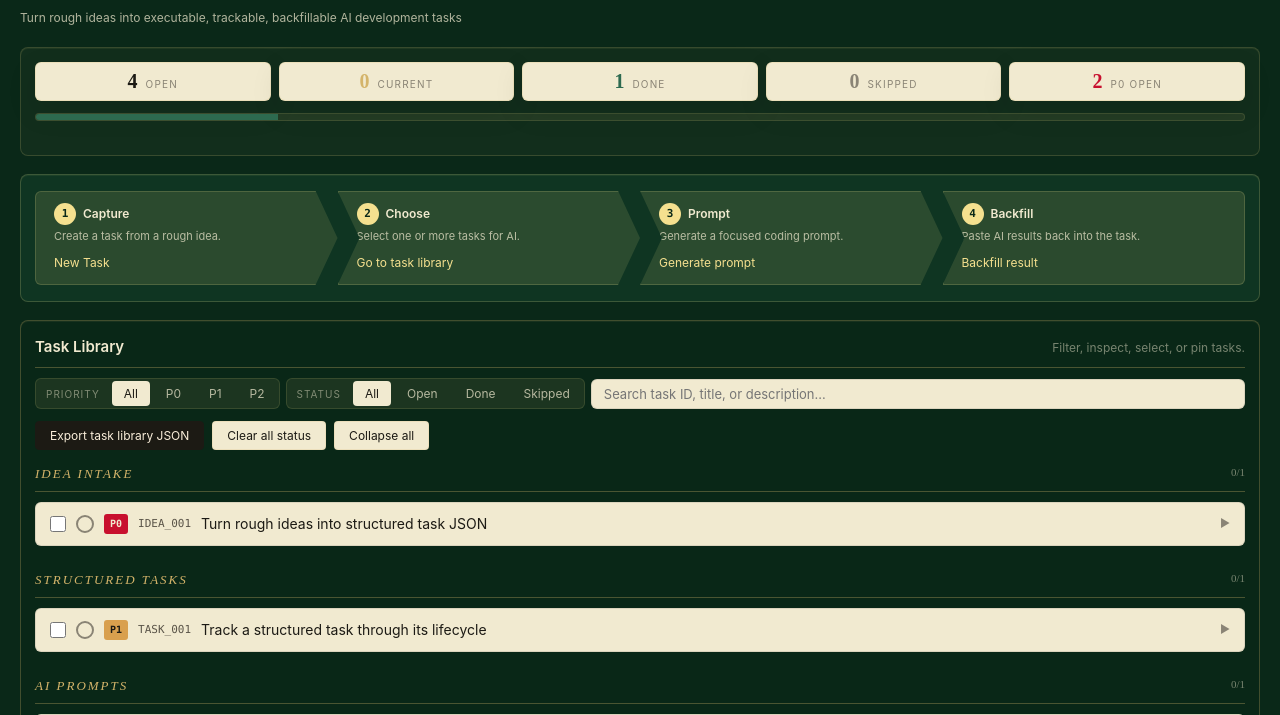
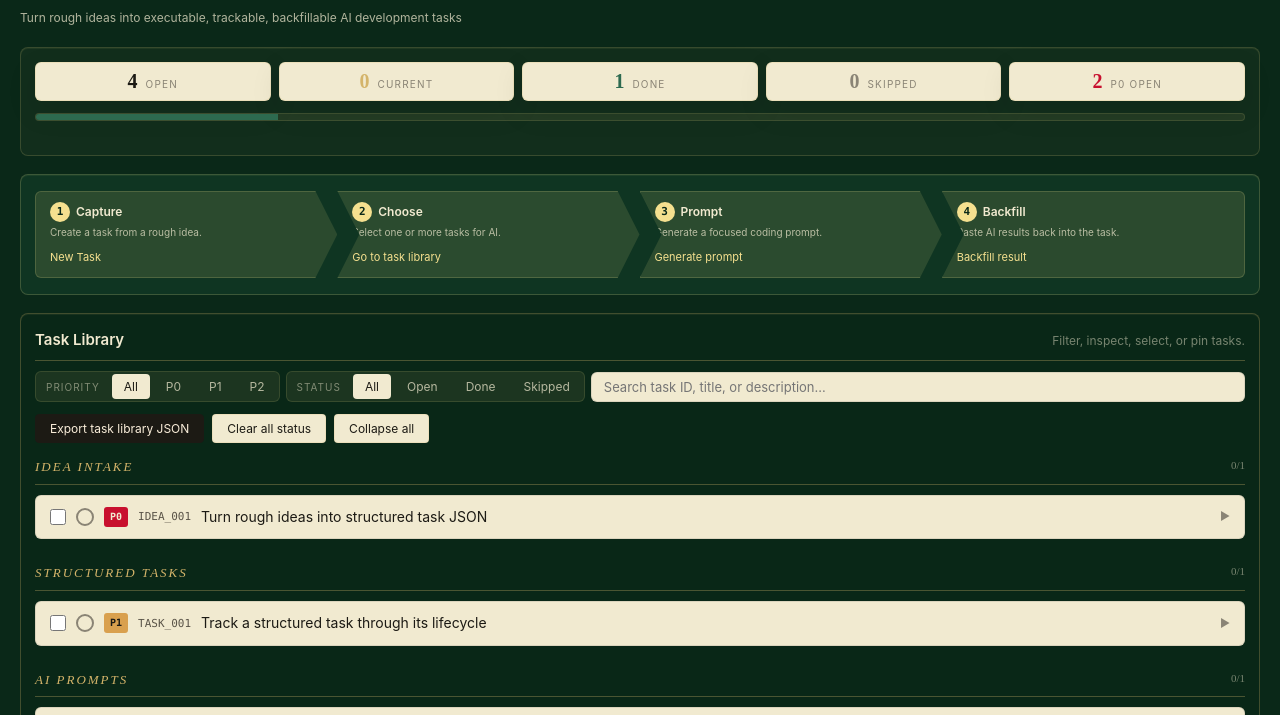
Before and after one commit to szpack/ai-task-flow, a plain HTML site: page index.html in a window 1280 px wide. Shown: the part 77-792 px from the top of the page. Drawn offline with Linux system fonts and the light colour scheme.

Commit message:
Fit workflow chain in one row

```diff
--- a/index.html
+++ b/index.html
@@ -205,13 +205,13 @@
   }
   .workflow-step {
     position: relative;
-    flex: 1 0 210px;
+    flex: 1 1 0;
     background: rgba(245, 224, 143, 0.12);
     border: 1px solid rgba(245, 224, 143, 0.18);
     border-right: 0;
-    padding: 11px 30px 11px 18px;
+    padding: 10px 24px 10px 14px;
     color: var(--cream-secondary);
-    min-width: 210px;
+    min-width: 0;
     clip-path: polygon(0 0, calc(100% - 22px) 0, 100% 50%, calc(100% - 22px) 100%, 0 100%, 22px 50%);
   }
   .workflow-step:first-child {
@@ -229,15 +229,15 @@
   .workflow-step-title {
     display: flex;
     align-items: center;
-    gap: 7px;
+    gap: 6px;
     color: var(--cream-text);
     font-size: 12px;
     font-weight: 600;
     margin-bottom: 4px;
   }
   .workflow-step-num {
-    width: 22px;
-    height: 22px;
+    width: 20px;
+    height: 20px;
     border-radius: 999px;
     display: inline-flex;
     align-items: center;
@@ -250,16 +250,16 @@
     flex-shrink: 0;
   }
   .workflow-step-copy {
-    font-size: 11px;
-    line-height: 1.35;
-    margin-bottom: 7px;
+    font-size: 10px;
+    line-height: 1.3;
+    margin-bottom: 6px;
   }
   .workflow-link {
     border: 0;
     background: transparent;
     color: var(--accent-bright);
     font-family: inherit;
-    font-size: 12px;
+    font-size: 11px;
     cursor: pointer;
     padding: 0;
   }
```
